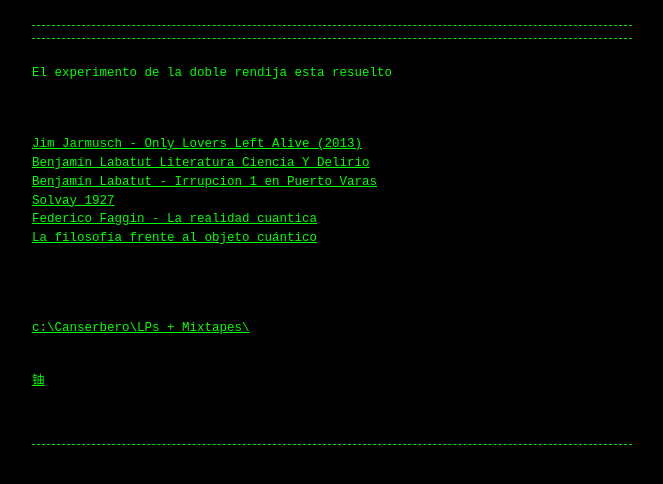
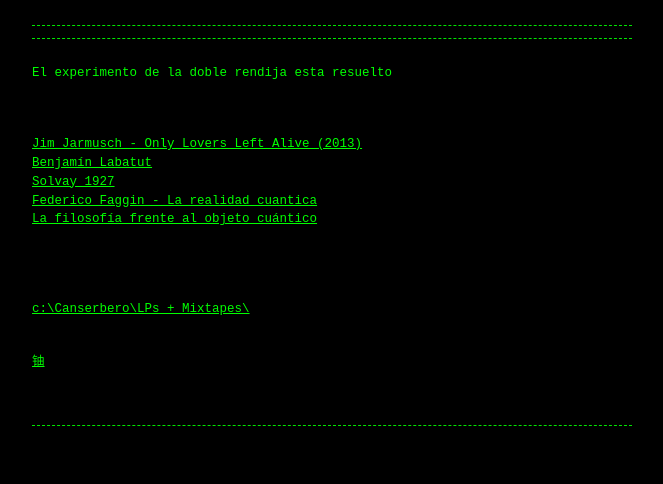
Before and after one commit to Guerrillaradio/doble_rendija, a Jekyll site: the page built from index.md, in a window 1280 px wide. Shown: the top 484 px of the page, without its empty margins (308-971 px from the left). Built offline with Jekyll 4.4.1, drawn with Linux system fonts in a browser that asks for light colours; our own code applies the rules of GitHub Pages for plain Markdown files.

Commit message:
Update index.md

```diff
--- a/index.md
+++ b/index.md
@@ -3,8 +3,7 @@
 
 <div><font color="#00ff00"></font></div><div></div><div><font color="#00ff00"> </font><font color="#00ff00"> </font></div>
 <a href="https://ok.ru/video/3456194382351"><div><font color="#00ff00">Jim Jarmusch - Only Lovers Left Alive (2013)</font></div><div></div><div><font color="#00ff00"> </font><font color="#00ff00"> </font></div>
-<a href="https://archive.org/details/btg-talks-benjamin-labatut-literatura-ciencia-y-delirio_202505"><div><font color="#00ff00">Benjamín Labatut Literatura Ciencia Y Delirio</font></div><div></div><div><font color="#00ff00"> </font><font color="#00ff00"> </font></div>
-<a href="https://archive.org/details/benjamn-labatut-irrupcion-1-en-puerto-varas"><div><font color="#00ff00">Benjamín Labatut - Irrupcion 1 en Puerto Varas</font></div><div></div><div><font color="#00ff00"> </font><font color="#00ff00"> </font></div>
+<a href="https://guerrillaradio.github.io/losmisterios/"><div><font color="#00ff00">Benjamín Labatut</font></div><div></div><div><font color="#00ff00"> </font><font color="#00ff00"> </font></div>
 <a href="https://www.bbc.com/mundo/articles/cmm9vdndzdeo"><div><font color="#00ff00">Solvay 1927</font></div><div></div><div><font color="#00ff00"> </font><font color="#00ff00"> </font></div>
 <a href="https://archive.org/details/federico-faggin-la-realidad-cuantica"><div><font color="#00ff00">Federico Faggin - La realidad cuantica</font></div><div></div><div><font color="#00ff00"> </font><font color="#00ff00"> </font></div>
 <a href="https://www.scielo.org.mx/scielo.php?script=sci_arttext&pid=S1870-35422017000200107"><div><font color="#00ff00">La filosofía frente al objeto cuántico</font></div><div></div><div><font color="#00ff00"> </font><font color="#00ff00"> </font></div>
```
